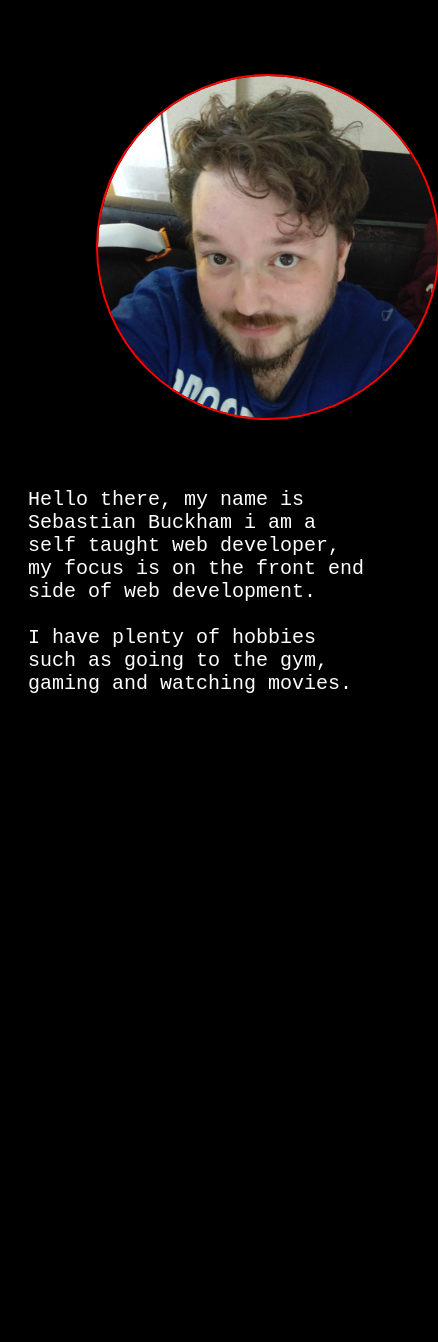
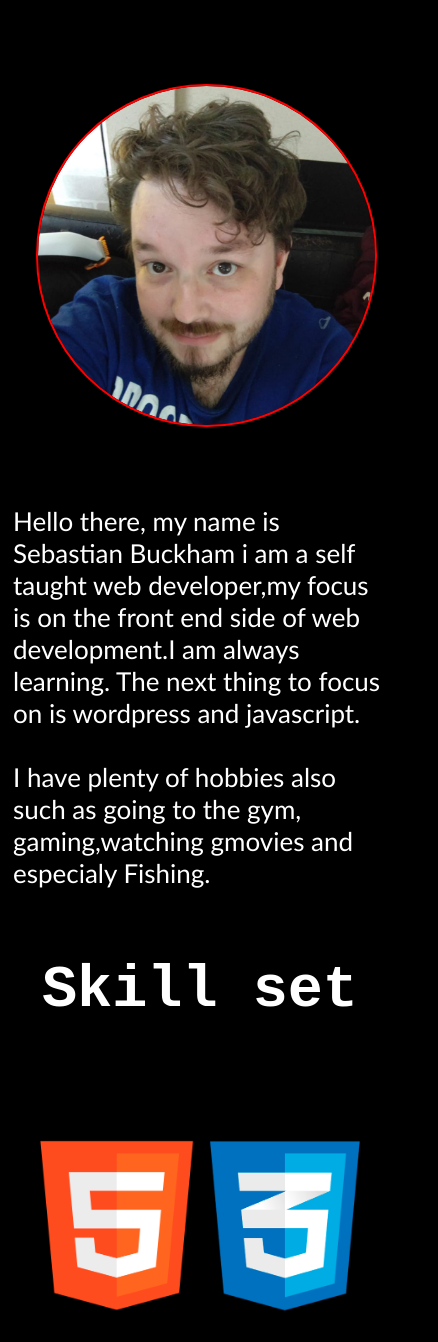
Before and after one commit to SebBuckham/Seb-Buckham, a plain HTML site: page index.html in a window 390 px wide. Shown: the part 106-1448 px from the top of the page, 438 px wide, since content can reach past the window. Before the commit the page ends 844 px from the top, so only its background shows below. Drawn offline with Linux system fonts and the light colour scheme.

Commit message:
css changes

```diff
--- a/index.html
+++ b/index.html
@@ -12,7 +12,7 @@
       <nav>
         <div class="brand">
           <a href="#"
-            ><h1><span class="red">Sebastian</span> Buckham</h1></a
+            ><h1><span class="red">Seb</span>astian Buckham</h1></a
           >
         </div>
 
@@ -38,13 +38,21 @@
       <div class="about">
         <p>
           Hello there, my name is Sebastian Buckham i am a self taught web
-          developer, my focus is on the front end side of web development.<br />
+          developer,my focus is on the front end side of web development.I am
+          always learning. The next thing to focus on is wordpress and
+          javascript.
           <br />
-          I have plenty of hobbies such as going to the gym, gaming and watching
-          movies.
+          <br />
+          I have plenty of hobbies also such as going to the gym,
+          gaming,watching gmovies and especialy Fishing.
         </p>
       </div>
     </section>
-    <section class="work"></section>
+    <section class="skills">
+      <div class="skill-set">
+        <h3>Skill set</h3>
+      </div>
+      <div class="html"><img src="html.png" alt="" /></div>
+    </section>
   </body>
 </html>
--- a/main.css
+++ b/main.css
@@ -6,15 +6,28 @@ body {
   color: white;
 }
 
+.html img {
+  background-color: black;
+  width: 350px;
+}
+
 .brand h1 {
   color: white;
   font-size: 35px;
 }
 
 .about-me {
-  margin-top: 90px;
+  margin-top: 100px;
   display: flex;
   justify-content: center;
+}
+
+.btn button {
+  margin-top: 30px;
+}
+
+.projects img {
+  width: 500px;
 }
 
 .picture img {
@@ -24,12 +37,23 @@ body {
   left: 30px;
   outline: 2px red solid;
 }
+.skills {
+  display: flex;
+  flex-direction: column;
+  justify-content: center;
+  align-items: center;
+  font-size: 20px;
+  color: white;
+  position: relative;
+  bottom: 150px;
+  left: 150px;
+}
 
 .about p {
   margin: 0;
   font-size: 30px;
   position: relative;
-  top: 150px;
+  top: 30px;
   left: 90px;
 
   width: 90%;
@@ -62,10 +86,28 @@ nav {
   font-size: 30px;
 }
 
-work {
-  margin-top: 20px;
-  background-color: white;
-  height: 500px;
+.work {
+  display: flex;
+  justify-content: center;
+  flex-direction: row;
+}
+
+.projects {
+  display: flex;
+  justify-content: center;
+  flex-direction: row;
+}
+
+.work-title h1 {
+  font-size: 30px;
+  color: red;
+  text-decoration: underline white;
+}
+
+button {
+  background-color: red;
+  color: white;
+  font-size: 20px;
 }
 
 label {
@@ -74,7 +116,7 @@ label {
   display: flex;
   flex-direction: column;
   margin-right: 20px;
-  font-size: 30px;
+  font-size: 50px;
   float: right;
   position: relative;
   bottom: 30px;
@@ -92,6 +134,15 @@ input {
 
     display: none;
   }
+  .html img {
+    background-color: black;
+    width: 350px;
+  }
+
+  .test h3 {
+    display: flex;
+    justify-content: center;
+  }
 
   label {
     display: block;
@@ -106,6 +157,18 @@ input {
     justify-content: flex-start;
     flex-direction: column;
     color: white;
+  }
+
+  .skills {
+    display: flex;
+    flex-direction: column;
+    justify-content: center;
+    align-items: center;
+    font-size: 50px;
+    color: white;
+    position: relative;
+    top: 10px;
+    left: 5px;
   }
 
   .menu a {
@@ -127,22 +190,25 @@ input {
     flex-direction: column;
   }
   .picture img {
-    width: 340px;
+    width: 90%;
     display: flex;
     justify-content: center;
     position: relative;
     margin-bottom: 50px;
-    left: 90px;
+    left: 30px;
   }
   .about p {
     display: flex;
     justify-content: center;
     flex-direction: column;
-    font-size: 20px;
+    font-size: 26px;
     position: relative;
-    left: 20px;
-    margin-bottom: 20px;
-    top: 20px;
-    flex-basis: 25%;
+    left: 5px;
+    bottom: 10px;
+    margin-bottom: 30px;
+
+    width: 100%;
+    font-family: "Trebuchet MS", "Lucida Sans Unicode", "Lucida Grande",
+      "Lucida Sans", Arial, sans-serif;
   }
 }
```
Also changed, not shown: work.html (+36 -0 lines), html.png (added).
